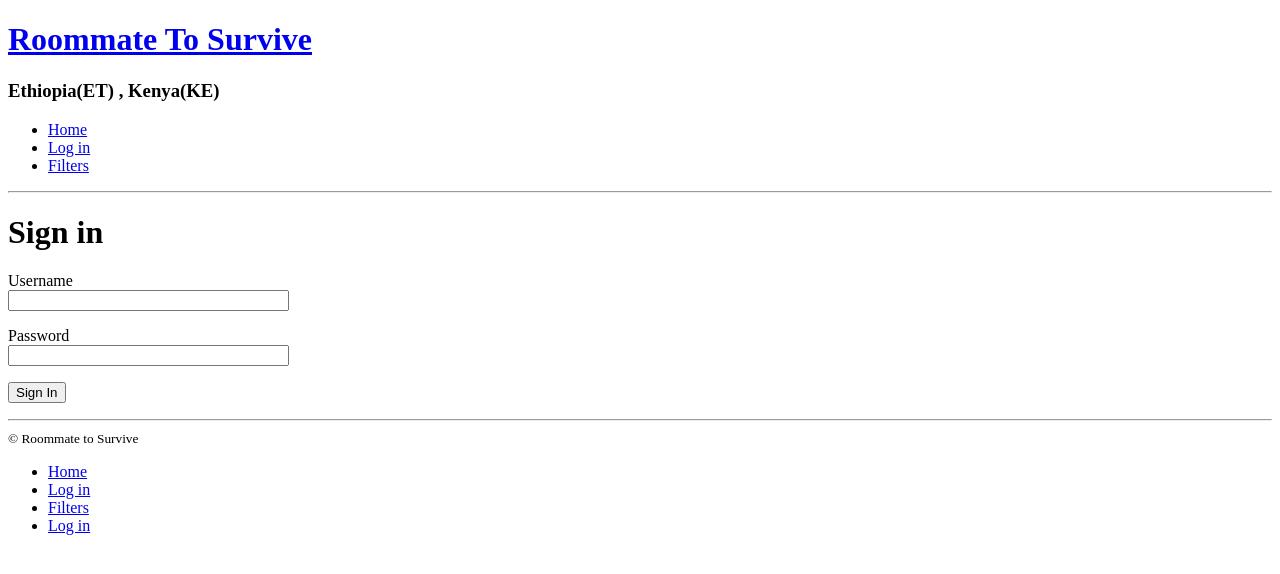
After one commit to Csasaka19/Roommate-to-survive, a Flask app: page /login in a window 1280 px wide. The commit adds this page. Shown: the top 574 px of the page. Run offline with Flask 3, Linux system fonts and the light colour scheme.

Commit message:
Add a sign in form to the application and include dynamic links

```diff
--- /dev/null
+++ b/roommate_app/forms.py
@@ -0,0 +1,9 @@
+from flask_wtf import FlaskForm
+from wtforms import StringField, PasswordField, BooleanField, SubmitField
+from wtforms.validators import DataRequired
+
+class LoginForm(FlaskForm):
+    username = StringField('Username', validators=[DataRequired()])
+    password = PasswordField('Password', validators=[DataRequired()])
+    remember_me = BooleanField('Remember Me')
+    submit = SubmitField('Sign In')
--- a/roommate_app/routes.py
+++ b/roommate_app/routes.py
@@ -1,8 +1,18 @@
 #!/usr/bin/python3
 from roommate_app import roommate_app
-from flask import render_template
+from flask import render_template, url_for, flash, redirect
+from roommate_app.forms import LoginForm
 
 @roommate_app.route('/')
 @roommate_app.route('/index')
 def index():
     return render_template('index.html', title='Home')
+
+@roommate_app.route('/login', methods=['GET', 'POST'])
+def login():
+    form = LoginForm()
+    if form.validate_on_submit():
+        flash('Login requested for user {}, remember_me={}'.format(
+            form.username.data, form.remember_me.data))
+        return redirect(url_for('index'))
+    return render_template('login.html', title='Log in', form=form)
--- a/roommate_app/templates/base.html
+++ b/roommate_app/templates/base.html
@@ -18,20 +18,21 @@
               <a href="index.html">Roommate To Survive</a>
             </h1>
 
-            <h3 class="tagline">Ethiopia , Kenya</h3>
+            <h3 class="tagline">Ethiopia(ET) , Kenya(KE)</h3>
 
             <nav class="nav primary-nav">
               <ul>
-                <li><a href="index.html">Home</a></li><!--
-                --><li><a href="index.html">Features</a></li><!--
-                --><li><a href="roommate_listing.html">Filters</a></li><!--
-                  --><li><a href="signin.html">Log in</a></li>
+                <li><a href= "{{ url_for('index') }}">Home</a></li><!--
+                --><li><a href="{{ url_for('login') }}">Log in</a></li><!--
+                --><li><a href="roommate_listing.html">Filters</a></li>
               </ul>
             </nav>
 
           </header>
+          <hr>
 
           {% block content%} {% endblock %}
+          <hr>
         <!-- Footer -->
 
     <footer class="primary-footer container group">
@@ -40,8 +41,8 @@
 
         <nav class="nav primary-nav">
           <ul>
-              <li><a href="index.html">Home</a></li><!--
-              --><li><a href="location.html">Location</a></li><!--
+              <li><a href="{{ url_for('index') }}">Home</a></li><!--
+              --><li><a href="{{ url_for('login') }}">Log in</a></li><!--
               --><li><a href="filters.html">Filters</a></li><!--
                 --><li><a href="register.html">Log in</a></li>
           </ul>
--- /dev/null
+++ b/roommate_app/templates/login.html
@@ -0,0 +1,23 @@
+{% extends "base.html"%}
+
+{% block content %}
+    <h1>Sign in</h1>
+    <form action="" method="post" novalidate>
+        {{ form.hidden_tag() }}
+        <p>
+            {{ form.username.label }}<br>
+            {{ form.username(size=32) }}<br>
+            {% for error in form.username.errors %}
+                <span style="color: blue;">[{{ error }}]</span>
+            {% endfor %}
+        </p>
+        <p>
+            {{ form.password.label }}<br>
+            {{ form.password(size=32) }}<br>
+            {% for error in form.password.errors %}
+                <span style="color: blue;">[{{ error }}]</span>
+            {% endfor %}
+        </p>
+        <p>{{ form.submit() }}</p>
+    </form>
+{% endblock %}
```
